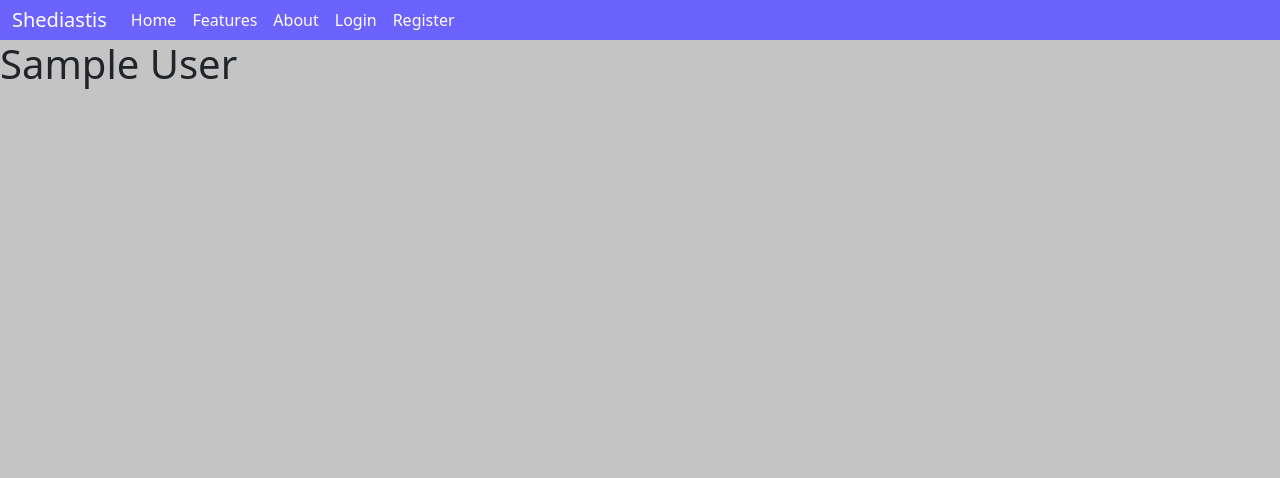
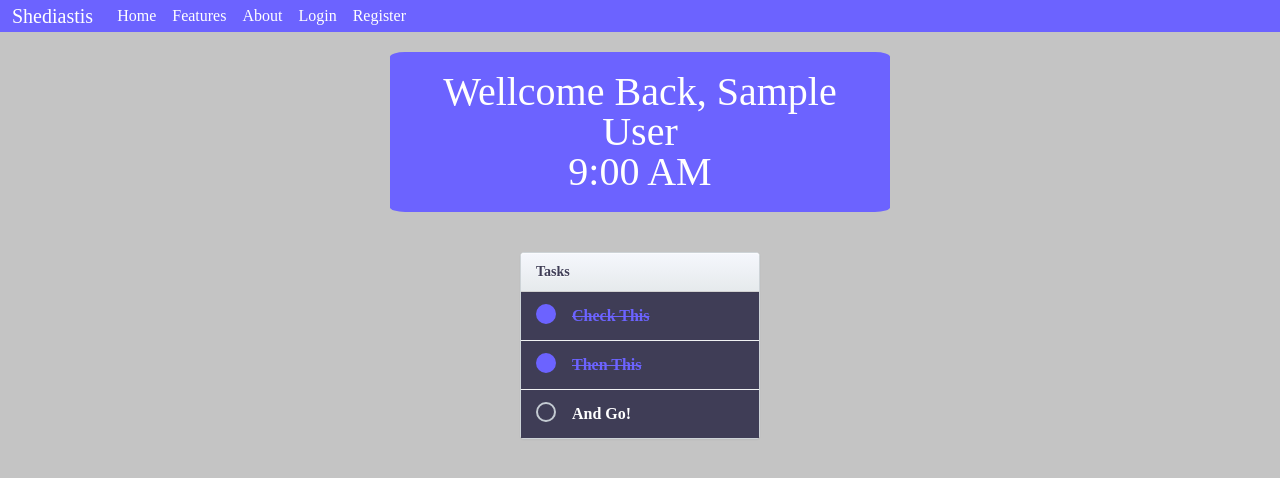
Before and after one commit to KawshikBss/ShediastisFrontEnd, a Flask app: page /dashboard/ in a window 1280 px wide. Shown: the top 478 px of the page. Run offline with Flask 2, Linux system fonts and the light colour scheme; the visitor is signed in with stand-in values (Sample User, id 1); data comes from the database, SQL or seed files in the repository; some libraries are stand-ins or nearby versions.

Commit message:
created dashboard route and page and added tasks list to dashboard

```diff
--- /dev/null
+++ b/website/static/styles/dashboard.css
@@ -0,0 +1,24 @@
+.wellcome-text {
+    margin: 20px 0px 20px 0px;
+    color: #fff;
+    font-size: 30pt;
+    text-align: center;
+}
+
+.wellcome-text h1 {
+    margin: 0 auto;
+    background-color: #6C63FF;
+    padding: 20px;
+    border-radius: 3%;
+    width: 500px;
+}
+
+.wellcome-text h1 a {
+    text-decoration: none;
+    color: #fff;
+}
+
+.wellcome-text h1 a:hover {
+    text-decoration: dashed;
+    color: #3F3D56;
+}
--- /dev/null
+++ b/website/static/styles/tasks.css
@@ -0,0 +1,129 @@
+@import url(https://cdnjs.cloudflare.com/ajax/libs/meyer-reset/2.0/reset.css);
+
+.tasks {
+  margin: 40px auto;
+  width: 240px;
+  background: white;
+  border: 1px solid #cdd3d7;
+  border-radius: 4px;
+  -webkit-box-shadow: 0 1px 2px rgba(0, 0, 0, 0.05);
+  box-shadow: 0 1px 2px rgba(0, 0, 0, 0.05);
+}
+
+.tasks-header {
+  position: relative;
+  line-height: 24px;
+  padding: 7px 15px;
+  color: #3F3D56;
+  text-shadow: 0 1px rgba(255, 255, 255, 0.7);
+  background: #f0f1f2;
+  border-bottom: 1px solid #d1d1d1;
+  border-radius: 3px 3px 0 0;
+  background-image: -webkit-linear-gradient(top, #f5f7fd, #e6eaec);
+  background-image: -moz-linear-gradient(top, #f5f7fd, #e6eaec);
+  background-image: -o-linear-gradient(top, #f5f7fd, #e6eaec);
+  background-image: linear-gradient(to bottom, #f5f7fd, #e6eaec);
+  -webkit-box-shadow: inset 0 1px rgba(255, 255, 255, 0.5), 0 1px rgba(0, 0, 0, 0.03);
+  box-shadow: inset 0 1px rgba(255, 255, 255, 0.5), 0 1px rgba(0, 0, 0, 0.03);
+}
+
+.tasks-title {
+  line-height: inherit;
+  font-size: 14px;
+  font-weight: bold;
+  color: inherit;
+}
+
+.tasks-list {
+  background-color: #3F3D56;
+}
+
+.tasks-lists {
+  position: absolute;
+  top: 50%;
+  right: 10px;
+  margin-top: -11px;
+  padding: 10px 4px;
+  width: 19px;
+  height: 3px;
+  font: 0/0 serif;
+  text-shadow: none;
+  color: transparent;
+}
+
+/*.tasks-lists:before {
+  content: '';
+  display: block;
+  height: 3px;
+  background: #8c959d;
+  border-radius: 1px;
+  -webkit-box-shadow: 0 6px #8c959d, 0 -6px #8c959d;
+  box-shadow: 0 6px #8c959d, 0 -6px #8c959d;
+}*/
+
+.tasks-list-item {
+  display: block;
+  line-height: 24px;
+  padding: 12px 15px;
+  cursor: pointer;
+  -webkit-user-select: none;
+  -moz-user-select: none;
+  -ms-user-select: none;
+  user-select: none;
+}
+
+.tasks-list-item + .tasks-list-item {
+  border-top: 1px solid #f0f2f3;
+}
+
+.tasks-list-cb {
+  display: none;
+}
+
+.tasks-list-mark {
+  position: relative;
+  display: inline-block;
+  vertical-align: top;
+  margin-right: 12px;
+  width: 20px;
+  height: 20px;
+  border: 2px solid #c4cbd2;
+  border-radius: 12px;
+}
+
+/*.tasks-list-mark:before {
+  content: '';
+  display: none;
+  position: absolute;
+  top: 50%;
+  left: 50%;
+  margin: -5px 0 0 -6px;
+  height: 4px;
+  width: 8px;
+  border: solid #39ca74;
+  border-width: 0 0 4px 4px;
+  -webkit-transform: rotate(-45deg);
+  -moz-transform: rotate(-45deg);
+  -ms-transform: rotate(-45deg);
+  -o-transform: rotate(-45deg);
+  transform: rotate(-45deg);
+}*/
+
+.tasks-list-cb:checked ~ .tasks-list-mark {
+  border-color: #6C63FF;
+  background-color: #6C63FF;
+}
+
+.tasks-list-cb:checked ~ .tasks-list-mark:before {
+  display: block;
+}
+
+.tasks-list-desc {
+  font-weight: bold;
+  color: #fff;
+}
+
+.tasks-list-cb:checked ~ .tasks-list-desc {
+  color: #6C63FF;
+  text-decoration: line-through;
+}
--- a/website/templates/dashboard.html
+++ b/website/templates/dashboard.html
@@ -1,5 +1,42 @@
 {% extends 'base.html' %}
-{% block title %} Index {% endblock %}
+{% block title %} Dashboard - {{user.fullname}} {% endblock %}
 {% block content %}
-    <h1>{{user.fullname}}</h1>
+<link rel="stylesheet" href="{{url_for('static', filename='styles/tasks.css')}}">
+<link rel="stylesheet" href="{{url_for('static', filename='styles/dashboard.css')}}">
+    <div class="wellcome-text"><h1>Wellcome Back, <a href="#">{{user.fullname}}</a><br>{{time}}</h1></div>
+    <div class="container">
+        <section class="tasks">
+            <header class="tasks-header">
+                <h2 class="tasks-title">Tasks</h2>
+                <a href="index.html" class="tasks-lists">Lists</a>
+            </header>
+            <fieldset class="tasks-list">
+                <label class="tasks-list-item">
+                    <input type="checkbox" name="task_1" value="1" class="tasks-list-cb" checked onclick="manageTask(1);">
+                    <span class="tasks-list-mark"></span>
+                    <span class="tasks-list-desc">Check This</span>
+                </label>
+                <label class="tasks-list-item">
+                    <input type="checkbox" name="task_2" value="1" class="tasks-list-cb" checked onclick="manageTask(1);">
+                    <span class="tasks-list-mark"></span>
+                    <span class="tasks-list-desc">Then This</span>
+                </label>
+                <label class="tasks-list-item">
+                    <input type="checkbox" name="task_3" value="1" class="tasks-list-cb" onclick="manageTask(1);">
+                    <span class="tasks-list-mark"></span>
+                    <span class="tasks-list-desc">And Go!</span>
+                </label>
+            </fieldset>
+          </section>
+    </div>
+    <script>
+        function manageTask(taskId) {
+            fetch('/manage_task/', {
+                method : 'POST',
+                body : JSON.stringify({taskId : taskId})
+            }).then((_res)=>{
+                window.location.href = '{{url_for("dashboard.dashboard_page", user=user)}}';
+            })
+        }
+    </script>
 {% endblock %}
--- a/website/views/dashboard.py
+++ b/website/views/dashboard.py
@@ -1,11 +1,18 @@
-from flask import Blueprint, request, render_template, flash
+from flask import Blueprint, request, render_template, flash, json, jsonify
 from flask_login import current_user, login_required
 
 
 dashboard = Blueprint('dashboard', __name__)
 
+@dashboard.route('/dashboard/', methods=['POST', 'GET'])
 @login_required
-@dashboard.route('/dashboard/', methods=['POST', 'GET'])
 def dashboard_page():
 
-    return render_template('dashboard.html', user=current_user)
+    return render_template('dashboard.html', user=current_user, time='9:00 AM')
+
+@dashboard.route('/manage_task/', methods=['POST'])
+@login_required
+def manage_task():
+    task_id = json.loads(request.data)['taskId']
+    print(task_id)
+    return jsonify({})
```
